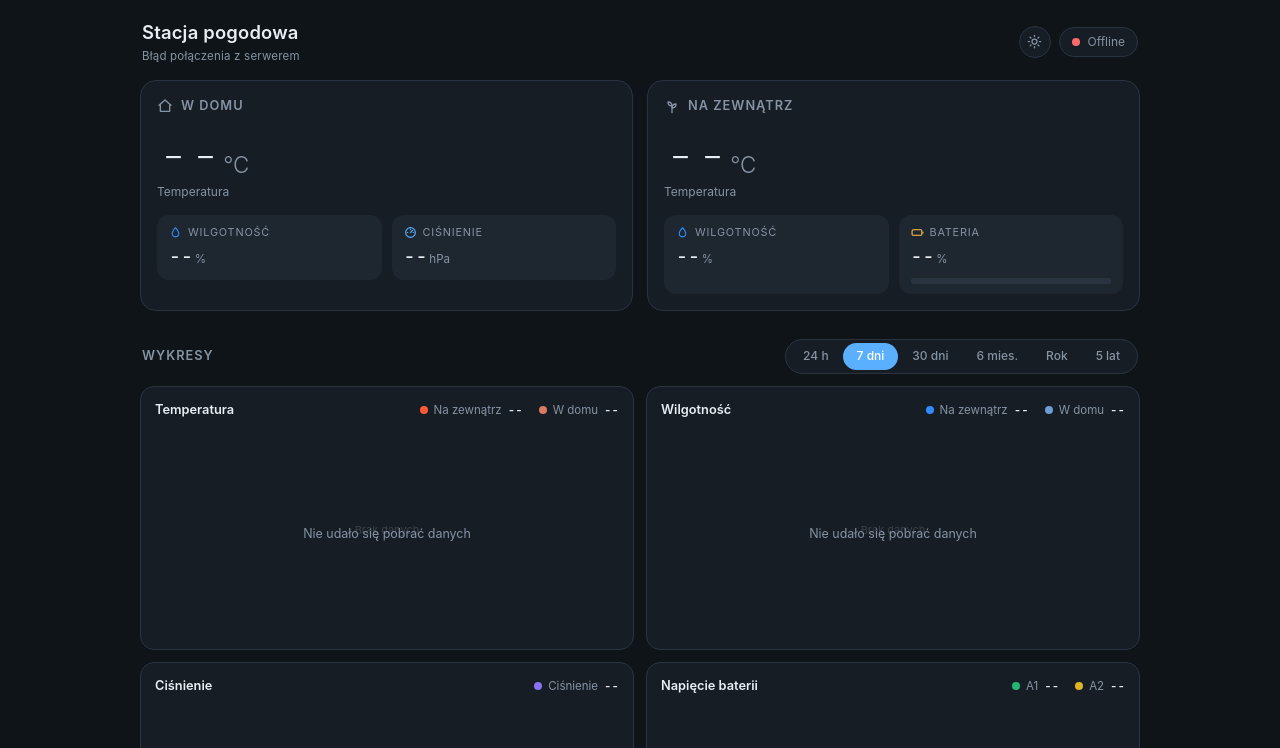
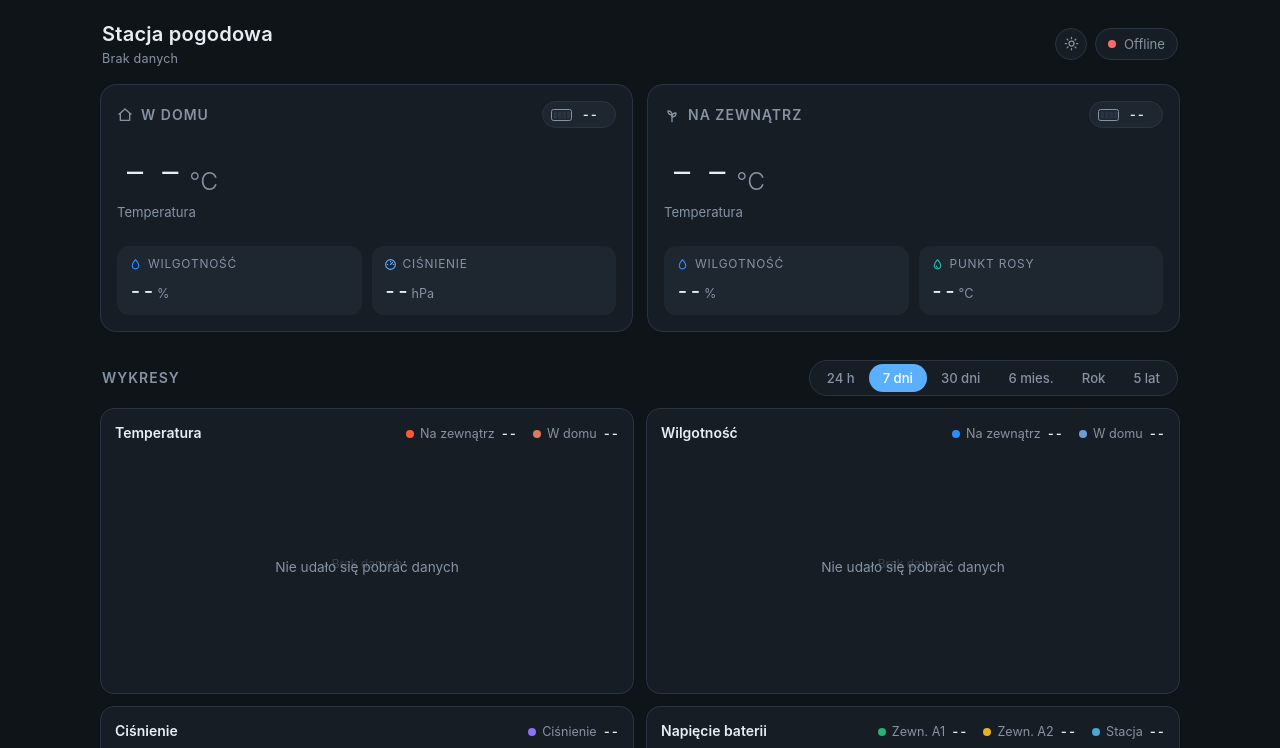
Before and after one commit to jakubgalek/pogoda, a plain HTML site: page index.html in a window 1280 px wide. Both pictures are taken after a click on the button "Przełącz na motyw ciemny". Shown: the top 748 px of the page. Drawn offline with Linux system fonts and the light colour scheme; no server answers.

Commit message:
add indoor station battery and dew point

```diff
--- a/index.html
+++ b/index.html
@@ -49,6 +49,7 @@
   }
   * { margin: 0; padding: 0; box-sizing: border-box; }
   html { -webkit-text-size-adjust: 100%; }
+  @media (min-width: 900px) { html { font-size: 17.5px; } }
   body {
     font-family: -apple-system, BlinkMacSystemFont, "Segoe UI", Roboto, "Helvetica Neue", Arial, sans-serif;
     background: var(--bg);
@@ -59,6 +60,7 @@
     transition: background .25s, color .25s;
   }
   .wrap { max-width: 1000px; margin: 0 auto; }
+  @media (min-width: 900px) { .wrap { max-width: 1080px; } }
 
   /* Nagłówek */
   header {
@@ -98,6 +100,7 @@
     .grid { grid-template-columns: 1fr 1fr; grid-auto-flow: dense; }
     .card-outdoor { order: 2; }
     .card-indoor { order: 1; }
+    .card-indoor .hero { min-height: 5.125rem; }   /* kafelki w linii z tymi po stronie "Na zewnątrz" (tam wysokość nadaje ikona pogody) */
   }
 
   .card {
@@ -120,7 +123,6 @@
   .hero-val .num { font-size: 3.2rem; font-weight: 200; line-height: 1; letter-spacing: -1px; font-variant-numeric: tabular-nums; }
   .hero-val .deg { font-size: 1.4rem; color: var(--muted); font-weight: 300; }
   .hero-label { font-size: .75rem; color: var(--muted); margin-top: 4px; }
-
   /* Ikona pogody po drugiej stronie kafelka: ikona na wysokości cyfr, opis pod nią (w linii z podpisem "Temperatura") */
   .wx { display: flex; flex-direction: column; align-items: center; }
   .wx[hidden] { display: none; }
@@ -134,7 +136,8 @@
   @keyframes twinkle { 0%,100% { opacity: 1; } 50% { opacity: .25; } }
   @media (prefers-reduced-motion: reduce) { .wx * { animation: none !important; } }
 
-  .metrics { display: grid; grid-template-columns: repeat(2, 1fr); gap: 10px; }
+  .card { display: flex; flex-direction: column; }
+  .metrics { display: grid; grid-template-columns: repeat(2, 1fr); gap: 10px; margin-top: auto; }   /* kafelki zawsze przy dolnej krawędzi karty, więc obie karty mają je w jednej linii */
   .metric { background: var(--surface-2); border-radius: 12px; padding: 10px 12px; transition: background .25s; }
   .metric .lbl {
     display: flex; align-items: center; gap: 6px;
@@ -145,6 +148,26 @@
   .metric .val { font-size: 1.15rem; font-weight: 500; font-variant-numeric: tabular-nums; }
   .metric .val small { font-size: .72rem; font-weight: 400; color: var(--muted); margin-left: 2px; }
   .metric.wide { grid-column: 1 / -1; }
+
+  /* Bateria jako chip w nagłówku kafelka (jak w rogu ekranu OLED): 4 segmenty + procent + napięcie */
+  .batt {
+    display: inline-flex; align-items: center; gap: 7px;
+    font-size: .72rem; color: var(--muted); font-variant-numeric: tabular-nums;
+    background: var(--surface-2); border: 1px solid var(--border);
+    padding: 4px 10px 4px 8px; border-radius: 999px; white-space: nowrap;
+    transition: background .25s, border-color .25s;
+  }
+  .batt svg { width: 24px; height: 12px; flex: none; }
+  .batt .shell { fill: none; stroke: var(--muted); stroke-width: 1; }
+  .batt .tip { fill: var(--muted); }
+  .batt .seg { fill: var(--border); transition: fill .3s; }
+  .batt .seg.on { fill: var(--ok); }
+  .batt.l2 .seg.on { fill: var(--warn); }
+  .batt.l1 .seg.on { fill: var(--bad); }
+  .batt .bp { color: var(--text); font-weight: 600; }
+  .batt.low { animation: blink 1s ease-in-out infinite; }
+  .batt.low .bp { color: var(--bad); }
+  .bar.hum > i { background: #2f8cff; }
 
   .bar { height: 6px; border-radius: 999px; background: var(--border); margin-top: 8px; overflow: hidden; }
   .bar > i { display: block; height: 100%; width: 0; border-radius: 999px; background: var(--ok); transition: width .6s ease, background .3s; }
@@ -188,6 +211,7 @@
   .legend em { font-style: normal; font-size: .66rem; opacity: .85; font-variant-numeric: tabular-nums; }
 
   .chart-wrap { position: relative; height: 210px; }
+  @media (min-width: 900px) { .chart-wrap { height: 230px; } }
   .chart-wrap canvas { display: block; width: 100%; height: 100%; touch-action: pan-y; cursor: crosshair; }
   .tip {
     position: absolute; top: 6px; display: none; pointer-events: none; z-index: 2;
@@ -206,7 +230,8 @@
 </style>
 <script>
   (function () {
-    var saved = localStorage.getItem('theme');
+    var saved = null;
+    try { saved = localStorage.getItem('theme'); } catch (e) {}
     var theme = saved || (window.matchMedia && window.matchMedia('(prefers-color-scheme: light)').matches ? 'light' : 'dark');
     if (theme === 'light') document.documentElement.setAttribute('data-theme', 'light');
   })();
@@ -232,6 +257,7 @@
           <svg viewBox="0 0 24 24" fill="none" stroke="currentColor" stroke-width="2" stroke-linecap="round" stroke-linejoin="round"><path d="M12 22V12"/><path d="M12 12c-4 0-6-2.5-6-6 4 0 6 2.5 6 6z"/><path d="M12 15c4 0 6-2.5 6-6-4 0-6 2.5-6 6z"/></svg>
           Na zewnątrz
         </div>
+        <div class="batt" id="out-batt" title="Bateria – brak danych"><svg viewBox="0 0 24 12" aria-hidden="true"><rect class="shell" x=".5" y=".5" width="20" height="11" rx="2"/><rect class="tip" x="21.5" y="4" width="2" height="4" rx=".5"/><rect class="seg" x="2.5" y="2.5" width="3.5" height="7" rx=".6"/><rect class="seg" x="7" y="2.5" width="3.5" height="7" rx=".6"/><rect class="seg" x="11.5" y="2.5" width="3.5" height="7" rx=".6"/><rect class="seg" x="16" y="2.5" width="3.5" height="7" rx=".6"/></svg><span class="bp">--</span><span class="bv"></span></div>
       </div>
       <div class="hero">
         <div>
@@ -250,11 +276,10 @@
         </div>
         <div class="metric">
           <div class="lbl">
-            <svg viewBox="0 0 24 24" fill="none" stroke="var(--warn)" stroke-width="2" stroke-linecap="round" stroke-linejoin="round"><rect x="2" y="7" width="18" height="10" rx="2"/><path d="M22 11v2"/></svg>
-            Bateria
+            <svg viewBox="0 0 24 24" fill="none" stroke="#2fb5a8" stroke-width="2" stroke-linecap="round" stroke-linejoin="round"><path d="M12 3s6 6.5 6 11a6 6 0 0 1-12 0c0-4.5 6-11 6-11z"/><path d="M9.5 14.5a2.7 2.7 0 0 0 2.5 2.5"/></svg>
+            Punkt rosy
           </div>
-          <div class="val"><span id="outside_voltage">--</span><small>%</small><small id="volt-raw" style="margin-left:8px;font-size:.88rem"></small></div>
-          <div class="bar"><i id="battery-bar"></i></div>
+          <div class="val"><span id="outside_dew">--</span><small>°C</small></div>
         </div>
       </div>
     </section>
@@ -266,6 +291,7 @@
           <svg viewBox="0 0 24 24" fill="none" stroke="currentColor" stroke-width="2" stroke-linecap="round" stroke-linejoin="round"><path d="M3 11l9-8 9 8"/><path d="M5 10v10h14V10"/></svg>
           W domu
         </div>
+        <div class="batt" id="in-batt" title="Bateria – brak danych"><svg viewBox="0 0 24 12" aria-hidden="true"><rect class="shell" x=".5" y=".5" width="20" height="11" rx="2"/><rect class="tip" x="21.5" y="4" width="2" height="4" rx=".5"/><rect class="seg" x="2.5" y="2.5" width="3.5" height="7" rx=".6"/><rect class="seg" x="7" y="2.5" width="3.5" height="7" rx=".6"/><rect class="seg" x="11.5" y="2.5" width="3.5" height="7" rx=".6"/><rect class="seg" x="16" y="2.5" width="3.5" height="7" rx=".6"/></svg><span class="bp">--</span><span class="bv"></span></div>
       </div>
       <div class="hero">
         <div>
@@ -312,7 +338,9 @@
 
 <script>
   var CHANNEL = 2917455;
-  var STALE_MIN = 5;   // po ilu minutach bez nowych danych uznać stację za nieaktywną
+  var STALE_MIN = 5;     // po ilu minutach bez nowych danych pokazać "Brak nowych danych" (żółta kropka)
+  var hasData = false;   // czy udało się już pobrać jakikolwiek pomiar
+  var OFFLINE_MIN = 30;  // po ilu minutach bez danych uznać stację za wyłączoną: "Offline" (czerwona kropka)
   var days = 7;
 
   /* =====================================================
@@ -366,7 +394,7 @@
 
   $('theme-toggle').addEventListener('click', function () {
     var next = document.documentElement.getAttribute('data-theme') === 'light' ? 'dark' : 'light';
-    localStorage.setItem('theme', next);
+    try { localStorage.setItem('theme', next); } catch (e) {}
     applyTheme(next);
   });
 
@@ -387,6 +415,19 @@
     return v >= 4.20 ? 100 : 0;
   }
 
+  // Chip baterii: cztery poziomy jak na OLED (>75% = 4, >50% = 3, >25% = 2, reszta = 1); zwraca procent
+  function renderBattery(chip, volts) {
+    var pct = liIonPercent(volts);
+    var level = pct === null ? 0 : (pct > 75 ? 4 : (pct > 50 ? 3 : (pct > 25 ? 2 : 1)));
+    var segs = chip.querySelectorAll('.seg');
+    for (var i = 0; i < segs.length; i++) segs[i].classList.toggle('on', i < level);
+    chip.className = 'batt' + (level ? ' l' + level : '') + (pct !== null && pct < 10 ? ' low' : '');
+    chip.querySelector('.bp').textContent = pct === null ? '--' : pct + '%';
+    chip.querySelector('.bv').textContent = pct === null ? '' : volts.toFixed(2) + ' V';
+    chip.title = pct === null ? 'Bateria – brak danych' : 'Bateria: ' + pct + '% · ' + volts.toFixed(2) + ' V';
+    return pct;
+  }
+
   /* ---------- Generowana ikona pogody ---------- */
   var LAT = 52.0, LON = 19.5;   // ustaw swoją lokalizację – służy do rozpoznania dnia i nocy
   var pressureTrend = null;     // zmiana ciśnienia w ostatnich ~3 h [hPa]
@@ -403,6 +444,12 @@
     var noon = 12 - LON / 15 - eot / 60;                                    // południe słoneczne [h UTC]
     var h = date.getUTCHours() + date.getUTCMinutes() / 60;
     return h < noon - half || h > noon + half;
+  }
+
+  function dewPoint(temp, hum) {
+    if (isNaN(temp) || isNaN(hum)) return NaN;
+    var gamma = Math.log(Math.max(hum, 1) / 100) + 17.62 * temp / (243.12 + temp);
+    return 243.12 * gamma / (17.62 - gamma);
   }
 
   // Szacunek zachmurzenia z temperatury, wilgotności, pory dnia i ciśnienia.
@@ -510,12 +557,34 @@
   /* =====================================================
      Aktualne dane
      ===================================================== */
+  // Offline: zamiast ostatnich (nieaktualnych) wartości pokazujemy "--", baterie bez danych i brak ikony pogody
+  function clearValues() {
+    ['temperature', 'humidity', 'pressure', 'outside_temperature', 'outside_humidity', 'outside_dew'].forEach(function (id) {
+      $(id).textContent = '--';
+    });
+    renderBattery($('out-batt'), 999);
+    renderBattery($('in-batt'), 999);
+    lastWx = null;
+    renderWeather();
+  }
+
   function updateData() {
     fetch('https://api.thingspeak.com/channels/' + CHANNEL + '/feeds.json?results=1')
       .then(function (r) { return r.json(); })
       .then(function (data) {
         if (!data.feeds || !data.feeds.length) return;
         var f = data.feeds[0];
+
+        // Ostatni pomiar sprzed dłuższego czasu = stacja wyłączona: nie pokazujemy starych wartości
+        var t = new Date(f.created_at);
+        var ageMin = (Date.now() - t.getTime()) / 60000;
+        if (ageMin > OFFLINE_MIN) {
+          clearValues();
+          hasData = true;
+          $('last-update').textContent = 'Ostatni pomiar: ' + t.toLocaleString('pl-PL');
+          setStatus('', 'Offline');
+          return;
+        }
 
         $('temperature').textContent = fmt(f.field1);
         $('humidity').textContent    = fmt(f.field2);
@@ -533,27 +602,28 @@
         var outHum  = rf ? parseFloat(f.field4) : NaN;
         $('outside_temperature').textContent = fmt(outTemp);
         $('outside_humidity').textContent    = fmt(outHum);
+        $('outside_dew').textContent         = fmt(dewPoint(outTemp, outHum));
 
-        var batEl = $('outside_voltage'), bar = $('battery-bar');
-        batEl.textContent = pct === null ? '--' : pct;
-        $('volt-raw').textContent = pct === null ? '' : '· ' + vMin.toFixed(2) + ' V';
-        bar.style.width = (pct === null ? 0 : pct) + '%';
-        bar.style.background = pct === null ? 'var(--border)' : (pct < 10 ? 'var(--bad)' : (pct < 30 ? 'var(--warn)' : 'var(--ok)'));
-        batEl.classList.toggle('battery-low', pct !== null && pct < 10);
+        renderBattery($('out-batt'), vMin);
+
+        // Bateria stacji domowej (field8 z A0) – ten sam kafelek co na zewnątrz; bez pola pokazuje "--"
+        var v8 = parseFloat(f.field8);
+        renderBattery($('in-batt'), (v8 > 2 && v8 < 6) ? v8 : 999);
 
         var pr = num(f.field5);
         lastWx = { temp: outTemp, hum: outHum, pres: (pr !== null && pr > 0) ? pr : null };
         renderWeather();
 
-        var t = new Date(f.created_at);
+        hasData = true;
         $('last-update').textContent = 'Ostatni pomiar: ' + t.toLocaleString('pl-PL');
-        var ageMin = (Date.now() - t.getTime()) / 60000;
         if (ageMin > STALE_MIN) setStatus('stale', 'Brak nowych danych');
         else setStatus('online', 'Online');
       })
       .catch(function (err) {
         console.error('Błąd pobierania danych:', err);
-        $('last-update').textContent = 'Błąd połączenia z serwerem';
+        // Brak połączenia = po prostu Offline; podpis zostaje przy ostatnim znanym pomiarze
+        if (!hasData) $('last-update').textContent = 'Brak danych';
+        clearValues();
         setStatus('', 'Offline');
       });
   }
@@ -571,8 +641,9 @@
     { title: 'Ciśnienie', unit: ' hPa', dec: 0, minSpan: 6, series: [
         { k: 'p',    l: 'Ciśnienie',    c: '#8a72f5' } ] },
     { title: 'Napięcie baterii', unit: ' V', dec: 2, minSpan: 0.3, series: [
-        { k: 'v1',   l: 'A1',           c: '#22b573' },
-        { k: 'v2',   l: 'A2',           c: '#e0b422' } ] }
+        { k: 'v1',   l: 'Zewn. A1',     c: '#22b573' },
+        { k: 'v2',   l: 'Zewn. A2',     c: '#e0b422' },
+        { k: 'v3',   l: 'Stacja',       c: '#4aa8d8' } ] }
   ];
 
   // Mediana w oknach czasowych (odporna na zera, gdy brak odbioru RF)
@@ -671,7 +742,7 @@
     this.canvas.height = Math.round(g.h * dpr);
     ctx.setTransform(dpr, 0, 0, dpr, 0, 0);
     ctx.clearRect(0, 0, g.w, g.h);
-    ctx.font = '11px -apple-system, BlinkMacSystemFont, "Segoe UI", Roboto, Arial, sans-serif';
+    ctx.font = (window.innerWidth >= 900 ? 12 : 11) + 'px -apple-system, BlinkMacSystemFont, "Segoe UI", Roboto, Arial, sans-serif';
 
     var mutedColor = cssVar('--muted') || '#8593a3';
     var gridColor = cssVar('--grid') || '#232c38';
@@ -815,16 +886,17 @@
         clearTimeout(timer);
         if (myReq !== chartReq) return;
         var rows = (data.feeds || []).map(function (f) {
-          var v1 = num(f.field6), v2 = num(f.field7);
+          var v1 = num(f.field6), v2 = num(f.field7), v3 = num(f.field8);
           if (v1 !== null && v1 <= 0) v1 = null;
           if (v2 !== null && v2 <= 0) v2 = null;
+          if (v3 !== null && v3 <= 0) v3 = null;
           var rf = v1 !== null || v2 !== null;   // brak napięcia = brak odbioru z czujnika zewnętrznego
           return {
             t: new Date(f.created_at).getTime(),
             tIn: num(f.field1), hIn: num(f.field2),
             tOut: rf ? num(f.field3) : null,
             hOut: rf ? num(f.field4) : null,
-            p: num(f.field5), v1: v1, v2: v2
+            p: num(f.field5), v1: v1, v2: v2, v3: v3
           };
         });
         chartObjs.forEach(function (c) { c.showMsg(''); c.setData(rows, med * 60000); });
```
